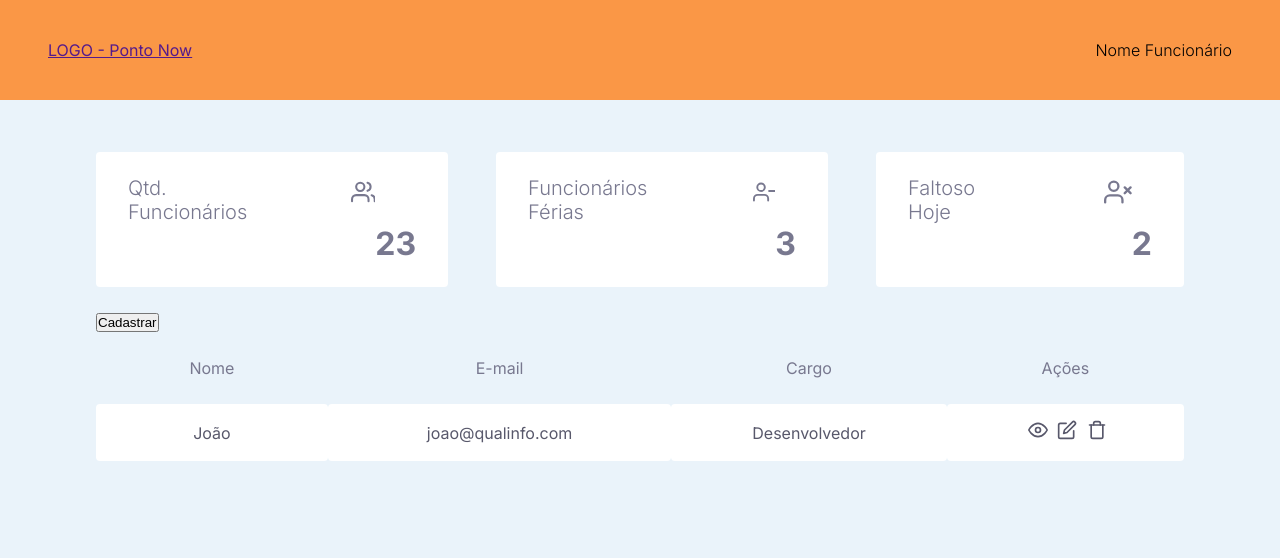
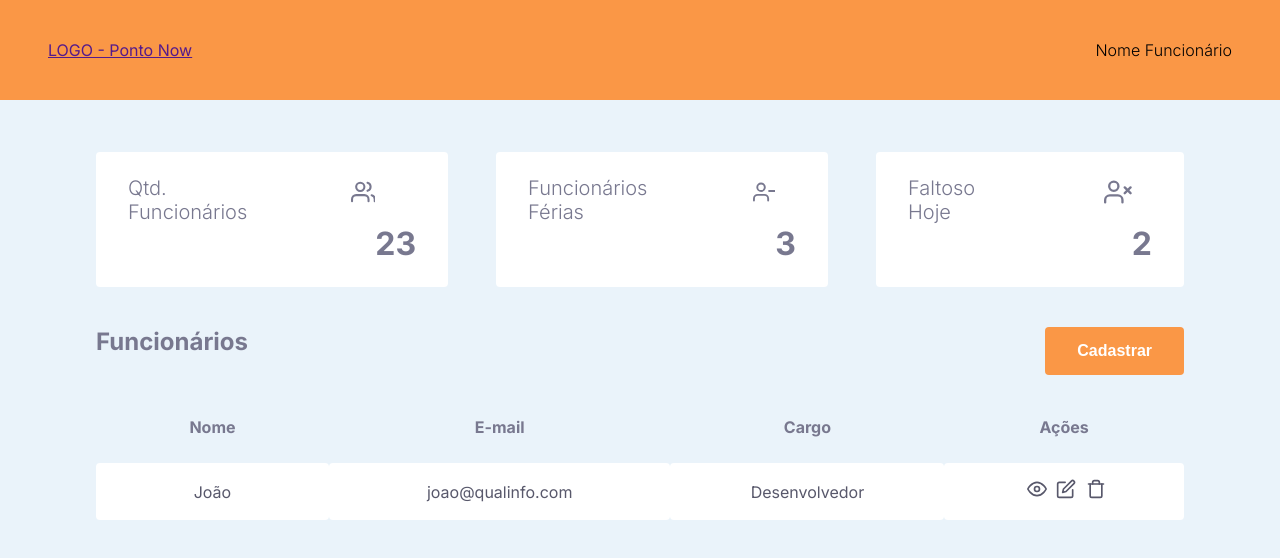
Before and after one commit to jorgelucasalima/pontonow, a React (Create React App) app: page /admin in a window 1280 px wide. Shown: the top 558 px of the page. Built offline with nearby package versions, Linux system fonts and the light colour scheme.

Commit message:
table ajustado

```diff
--- a/src/components/TableAdmin/index.jsx
+++ b/src/components/TableAdmin/index.jsx
@@ -5,6 +5,7 @@ export function TableAdmin() {
   return (
     <Container>
       <Content>
+        <h2>Funcionários</h2>
         <button>Cadastrar</button>
       </Content>
       <table>
--- a/src/components/TableAdmin/styles.js
+++ b/src/components/TableAdmin/styles.js
@@ -12,7 +12,7 @@ export const Container = styled.div`
 
     th {
       color: var(--texto);
-      font-weight: 400;
+      font-weight: bold;
       padding: 1rem 2rem;
       text-align: center;
       line-height: 1.5rem;
@@ -37,5 +37,29 @@ export const Container = styled.div`
 `;
 
 export const Content = styled.div`
+  display: flex;
+  justify-content: space-between;
+  margin-bottom: 1rem;
+  margin-top: 1rem;
+
+  h2 {
+    color: var(--texto);
+  }
+
+  button {
+    font-size: 1rem;
+    font-weight: bold;
+    color: #FFFFFF;
+    background: var(--laranga-button);
+    border: 0;
+    padding: 0 2rem;
+    height: 3rem;
+    border-radius: 0.25rem;
+
+    transition: filter 0.2s;
+    &:hover {
+      filter: brightness(0.9);
+    }
+  }
 
 `
```
